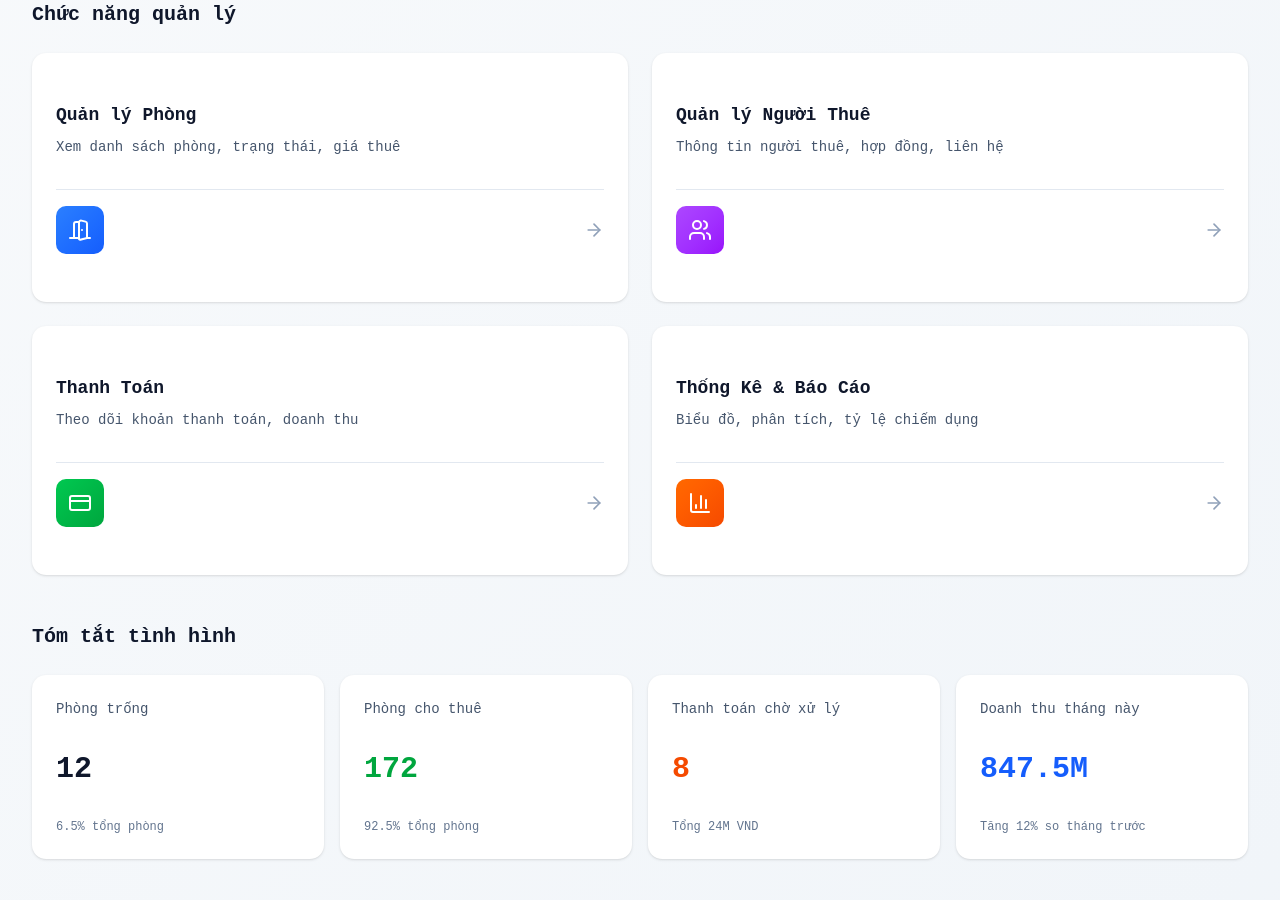
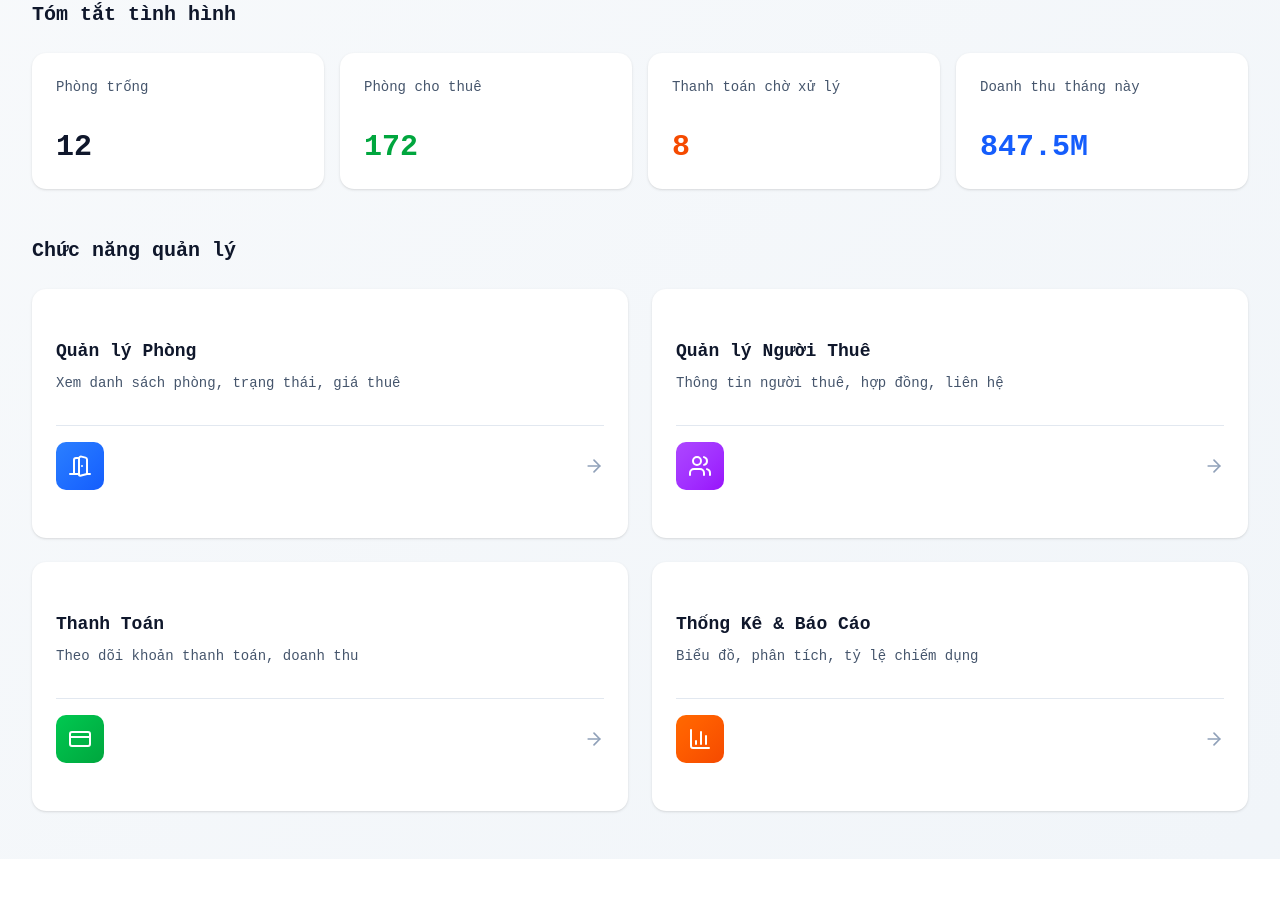
Before and after one commit to CongQuy252/QLNT-web-ui, a React (Vite) app: page / in a window 1280 px wide. Shown: the part 436-1336 px from the top of the page. After the commit the page ends 1295 px from the top, so only its background shows below. Built offline with nearby package versions, Linux system fonts and the light colour scheme; sample sign-in values are in the browser's storage.

Commit message:
Update UI for Home page

```diff
--- /dev/null
+++ b/src/hooks/useMobile.ts
@@ -0,0 +1,18 @@
+import { useEffect, useState } from 'react';
+
+const MOBILE_BREAKPOINT = 768;
+
+export function useMobile(breakpoint: number = MOBILE_BREAKPOINT) {
+  const [isMobile, setIsMobile] = useState<boolean>(() => window.innerWidth < breakpoint);
+
+  useEffect(() => {
+    const handleResize = () => {
+      setIsMobile(window.innerWidth < breakpoint);
+    };
+
+    window.addEventListener('resize', handleResize);
+    return () => window.removeEventListener('resize', handleResize);
+  }, [breakpoint]);
+
+  return isMobile;
+}
--- a/src/pages/home/Home.tsx
+++ b/src/pages/home/Home.tsx
@@ -5,9 +5,11 @@ import { useNavigate } from 'react-router-dom';
 import { Button } from '@/components/ui/button';
 import { Card } from '@/components/ui/card';
 import useAuth from '@/hooks/useAuth';
+import { useMobile } from '@/hooks/useMobile';
 
 const Home = () => {
   const navigator = useNavigate();
+  const isMobile = useMobile();
   const { user, logout } = useAuth();
 
   const handleLogout = () => {
@@ -110,9 +112,10 @@ const Home = () => {
                 </p>
               </div>
               <div className="text-right">
-                <p className="text-sm text-slate-500 mb-1">Vai trò</p>
-                <p className="text-lg font-semibold text-slate-900">
-                  {isOwner ? '👤 Chủ nhà' : '🚪 Người thuê'}
+                <p className={`text-lg font-semibold text-slate-900 ${isMobile ? 'mt-1' : ''}`}>
+                  {isOwner
+                    ? `👤 ${isMobile ? '' : 'Chủ nhà'}`
+                    : `🚪 ${isMobile ? '' : 'Người thuê'}`}
                 </p>
               </div>
             </div>
@@ -150,8 +153,33 @@ const Home = () => {
           </div>
         </div>
 
+        {/* Quick Stats */}
+        {isOwner && (
+          <div className="mt-12">
+            <h3 className="text-xl font-bold text-slate-900 mb-6">Tóm tắt tình hình</h3>
+            <div className="grid grid-cols-1 md:grid-cols-4 gap-4">
+              <Card className="p-6 border-0">
+                <p className="text-sm text-slate-600 mb-2">Phòng trống</p>
+                <p className="text-3xl font-bold text-slate-900">12</p>
+              </Card>
+              <Card className="p-6 border-0">
+                <p className="text-sm text-slate-600 mb-2">Phòng cho thuê</p>
+                <p className="text-3xl font-bold text-green-600">172</p>
+              </Card>
+              <Card className="p-6 border-0">
+                <p className="text-sm text-slate-600 mb-2">Thanh toán chờ xử lý</p>
+                <p className="text-3xl font-bold text-orange-600">8</p>
+              </Card>
+              <Card className="p-6 border-0">
+                <p className="text-sm text-slate-600 mb-2">Doanh thu tháng này</p>
+                <p className="text-3xl font-bold text-blue-600">847.5M</p>
+              </Card>
+            </div>
+          </div>
+        )}
+
         {/* Navigation Cards */}
-        <div>
+        <div className="mt-12">
           <h3 className="text-xl font-bold text-slate-900 mb-6">
             {isOwner ? 'Chức năng quản lý' : 'Chức năng người thuê'}
           </h3>
@@ -186,35 +214,6 @@ const Home = () => {
             })}
           </div>
         </div>
-
-        {/* Quick Stats */}
-        {isOwner && (
-          <div className="mt-12">
-            <h3 className="text-xl font-bold text-slate-900 mb-6">Tóm tắt tình hình</h3>
-            <div className="grid grid-cols-1 md:grid-cols-4 gap-4">
-              <Card className="p-6 border-0">
-                <p className="text-sm text-slate-600 mb-2">Phòng trống</p>
-                <p className="text-3xl font-bold text-slate-900">12</p>
-                <p className="text-xs text-slate-500 mt-2">6.5% tổng phòng</p>
-              </Card>
-              <Card className="p-6 border-0">
-                <p className="text-sm text-slate-600 mb-2">Phòng cho thuê</p>
-                <p className="text-3xl font-bold text-green-600">172</p>
-                <p className="text-xs text-slate-500 mt-2">92.5% tổng phòng</p>
-              </Card>
-              <Card className="p-6 border-0">
-                <p className="text-sm text-slate-600 mb-2">Thanh toán chờ xử lý</p>
-                <p className="text-3xl font-bold text-orange-600">8</p>
-                <p className="text-xs text-slate-500 mt-2">Tổng 24M VND</p>
-              </Card>
-              <Card className="p-6 border-0">
-                <p className="text-sm text-slate-600 mb-2">Doanh thu tháng này</p>
-                <p className="text-3xl font-bold text-blue-600">847.5M</p>
-                <p className="text-xs text-slate-500 mt-2">Tăng 12% so tháng trước</p>
-              </Card>
-            </div>
-          </div>
-        )}
       </main>
     </div>
   );
```
